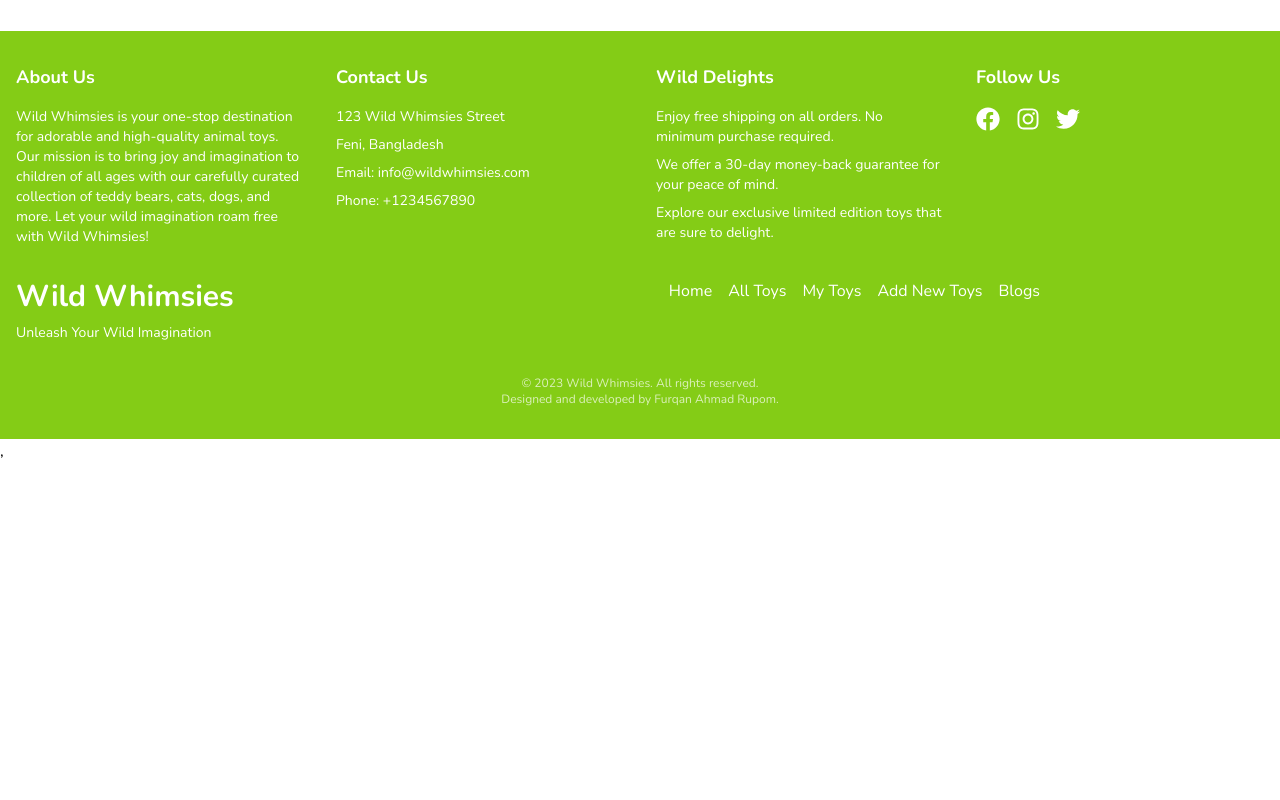
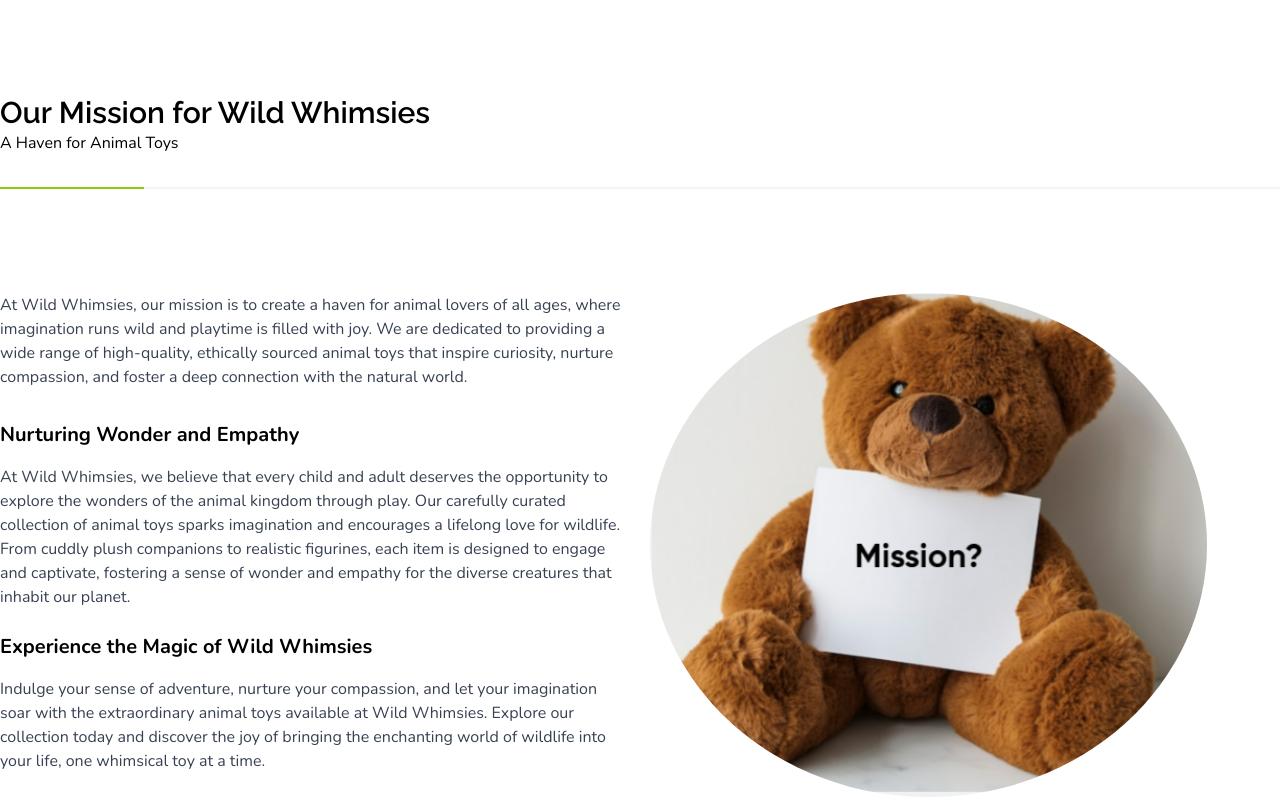
Before and after one commit to furqanRupom/Wild-Whimsies-client, a React (Vite) app: page / in a window 1280 px wide. Shown: the part 2900-3700 px from the top of the page. Before the commit the page ends 3363 px from the top, so only its background shows below. Built offline with nearby package versions, Linux system fonts and the light colour scheme; no server answers.

Commit message:
added mission sectiono in our home page

```diff
--- a/src/pages/Home/Home/Home.jsx
+++ b/src/pages/Home/Home/Home.jsx
@@ -1,6 +1,7 @@
 import About from "../About/About";
 import Gallery from "../Gallery/Gallery";
 import Hero from "../Hero/Hero";
+import Mission from "../Mission/Mission";
 import ToysTabs from "../ToysTabs/ToysTabs";
 
 const  Home = () => {
@@ -11,6 +12,7 @@ const  Home = () => {
               <About />
               <Gallery />
               <ToysTabs />
+              <Mission />
 
         </div>
     );
--- /dev/null
+++ b/src/pages/Home/Mission/Mission.jsx
@@ -0,0 +1,65 @@
+import React from "react";
+import missionImg from "../../../assets/mission.png";
+
+const Mission = () => {
+  return (
+    <section className="mt-32 mb-16">
+     <h2 className="text-3xl font-Raleway font-semibold">
+            Our Mission for Wild Whimsies
+          </h2>
+          <p>
+           A Haven for Animal Toys
+          </p>
+      <div className="w-full h-[0.14rem] bg-gray-100 mt-8 mb-16">
+        <div className="w-36 bg-lime-500 h-full"></div>
+      </div>
+      <section className=" py-10 grid grid-cols-2 gap-5 ">
+        <div className="container mx-auto">
+
+          <blockquote className=" text-gray-700 mb-8">
+            At Wild Whimsies, our mission is to create a haven for animal lovers
+            of all ages, where imagination runs wild and playtime is filled with
+            joy. We are dedicated to providing a wide range of high-quality,
+            ethically sourced animal toys that inspire curiosity, nurture
+            compassion, and foster a deep connection with the natural world.
+          </blockquote>
+          <div className="max-w-3xl mx-auto">
+            <h3 className="text-xl font-semibold mb-4">
+              Nurturing Wonder and Empathy
+            </h3>
+            <p className="text-gray-700 mb-6">
+              At Wild Whimsies, we believe that every child and adult deserves
+              the opportunity to explore the wonders of the animal kingdom
+              through play. Our carefully curated collection of animal toys
+              sparks imagination and encourages a lifelong love for wildlife.
+              From cuddly plush companions to realistic figurines, each item is
+              designed to engage and captivate, fostering a sense of wonder and
+              empathy for the diverse creatures that inhabit our planet.
+            </p>
+
+            <h3 className="text-xl font-semibold mb-4">
+              Experience the Magic of Wild Whimsies
+            </h3>
+            <p className="text-gray-700 mb-6">
+              Indulge your sense of adventure, nurture your compassion, and let
+              your imagination soar with the extraordinary animal toys available
+              at Wild Whimsies. Explore our collection today and discover the
+              joy of bringing the enchanting world of wildlife into your life,
+              one whimsical toy at a time.
+            </p>
+          </div>
+        </div>
+
+        <div>
+          <img
+            src={missionImg}
+            className="h-full object-cover rounded-[100%]"
+            alt=""
+          />
+        </div>
+      </section>
+    </section>
+  );
+};
+
+export default Mission;
```
Also changed, not shown: src/assets/mission.png (added).
